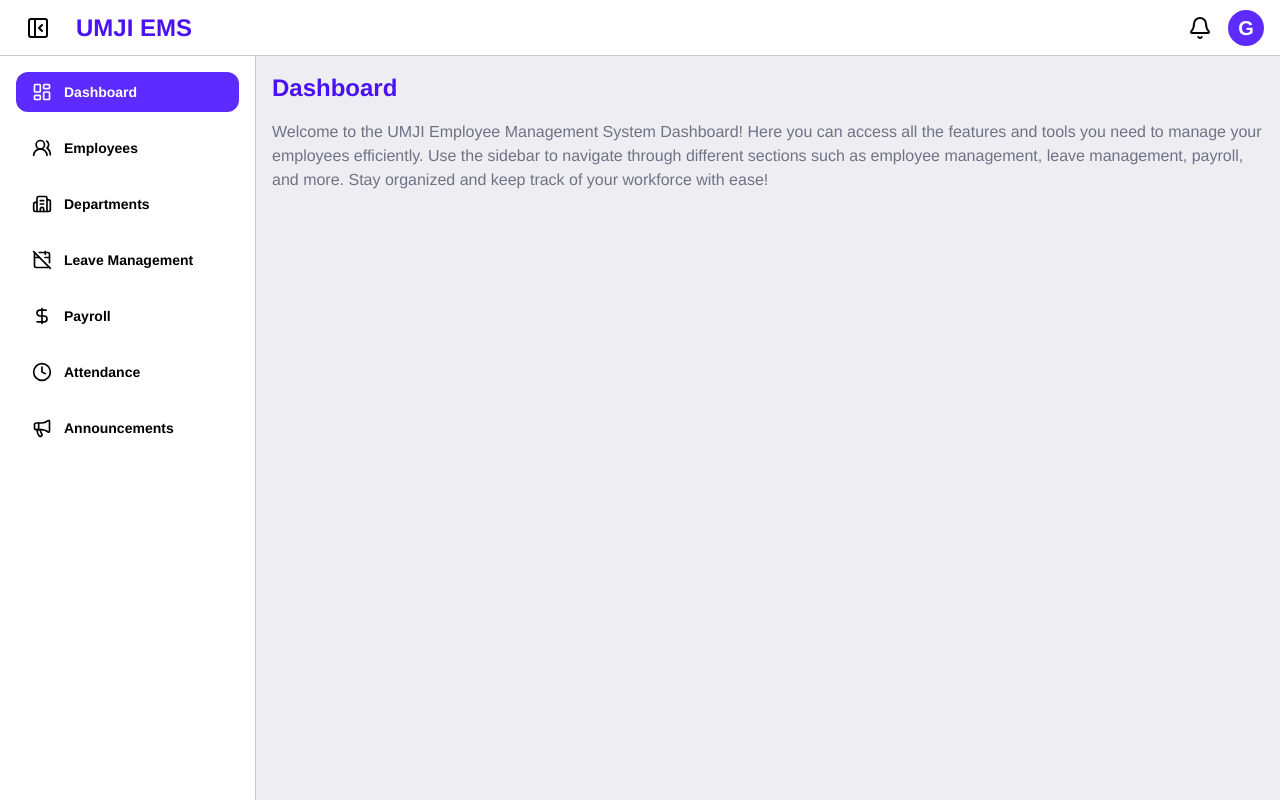
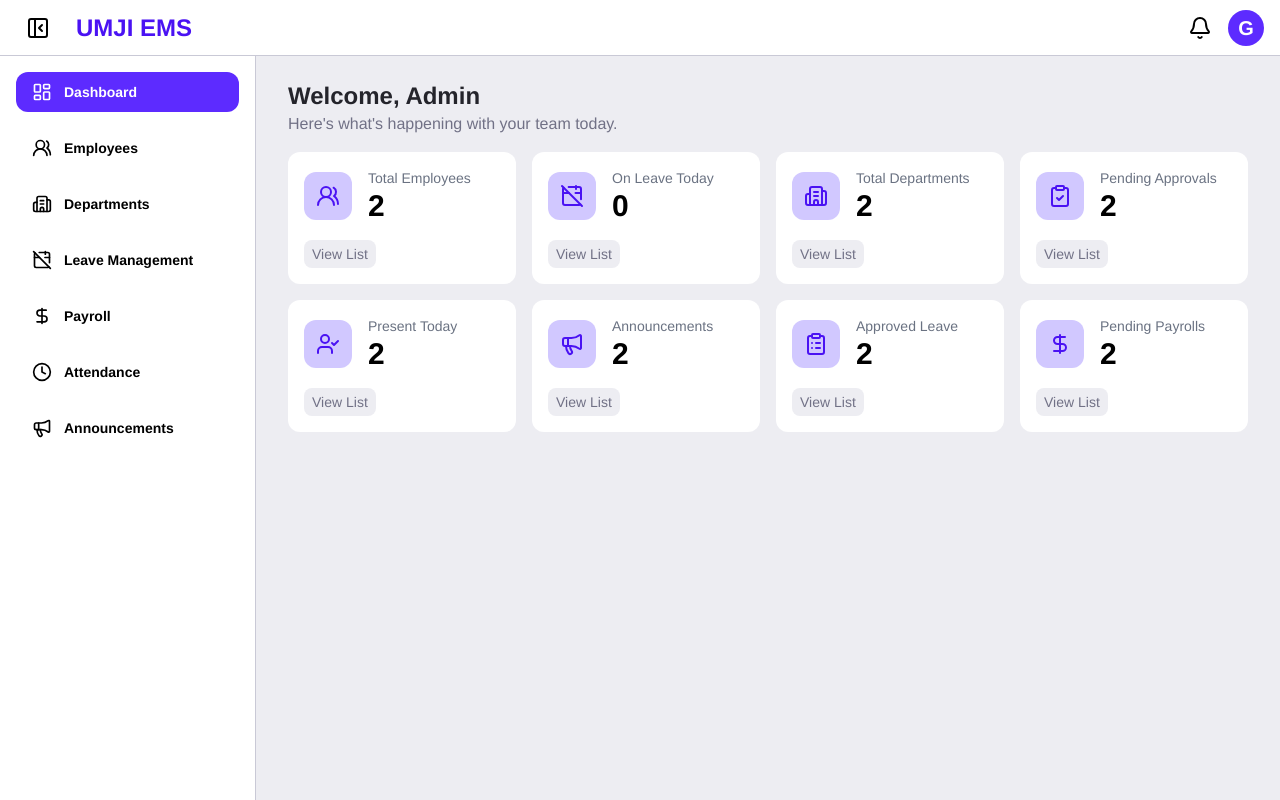
Before and after one commit to ghani726/umji-ems, a React (Vite) app: page /app in a window 1280 px wide. Built offline with nearby package versions, Linux system fonts and the light colour scheme.

Commit message:
Dashboard UI Completed, now next task is making navbar for EMS(App) for mobile

```diff
--- a/src/Styles/index.css
+++ b/src/Styles/index.css
@@ -91,7 +91,7 @@
   background: var(--color-secondary-100);
   width: 100%;
   min-height: 100dvh;
-  overflow: hidden;
+  /* overflow: hidden; */
 }
 
 .input-box {
--- a/src/pages/App/Dashboard.jsx
+++ b/src/pages/App/Dashboard.jsx
@@ -1,16 +1,114 @@
+import { Building2, CalendarOff, ClipboardCheck, ClipboardList, DollarSign, Megaphone, UserCheck, UsersRound } from "lucide-react"
 
 const Dashboard = () => {
   return (
-    <div className="flex flex-col gap-4 p-4 h-[calc(100dvh-3.5rem)] overflow-y-auto">
-      <h1 className="text-2xl font-bold text-primary-700">Dashboard</h1>
-      <p className="text-secondary-600">
-        Welcome to the UMJI Employee Management System Dashboard! Here you can
-        access all the features and tools you need to manage your employees
-        efficiently. Use the sidebar to navigate through different sections such
-        as employee management, leave management, payroll, and more. Stay
-        organized and keep track of your workforce with ease!
-      </p>
-    </div>
+    <section className="flex flex-col gap-4 p-6 px-8 h-[calc(100dvh-3.5rem)] overflow-y-auto w-full">
+      <div className="flex flex-col">
+        <h1 className="text-2xl font-bold text-secondary-950">Welcome, Admin</h1>
+        <p className="text-secondary-600">
+          Here's what's happening with your team today.
+        </p>
+      </div>
+      <div className="w-full grid grid-cols-[repeat(auto-fit,minmax(max(200px,calc(25%-1rem)),1fr))] gap-4">
+        <div className="bg-white rounded-xl p-4 flex flex-col gap-4">
+          <div className="flex items-center gap-4">
+            <div className="bg-primary-200 text-primary-700 flex justify-center items-center rounded-xl h-12 w-12 shrink-0">
+              <UsersRound></UsersRound>
+            </div>
+            <div>
+              <h4 className="text-gray-500 text-sm">Total Employees</h4>
+              <h4 className="font-bold text-3xl">2</h4>
+            </div>
+          </div>
+          <div className="py-1 px-2 text-secondary-600 bg-secondary-100 w-fit text-sm rounded-lg">View List</div>
+        </div>
+        <div className="bg-white rounded-xl p-4 flex flex-col gap-4">
+          <div className="flex items-center gap-4">
+            <div className="bg-primary-200 text-primary-700 flex justify-center items-center rounded-xl h-12 w-12 shrink-0">
+              <CalendarOff></CalendarOff>
+            </div>
+            <div>
+              <h4 className="text-gray-500 text-sm">On Leave Today</h4>
+              <h4 className="font-bold text-3xl">0</h4>
+            </div>
+          </div>
+          <div className="py-1 px-2 text-secondary-600 bg-secondary-100 w-fit text-sm rounded-lg">View List</div>
+        </div>
+        <div className="bg-white rounded-xl p-4 flex flex-col gap-4">
+          <div className="flex items-center gap-4">
+            <div className="bg-primary-200 text-primary-700 flex justify-center items-center rounded-xl h-12 w-12 shrink-0">
+              <Building2></Building2>
+            </div>
+            <div>
+              <h4 className="text-gray-500 text-sm">Total Departments</h4>
+              <h4 className="font-bold text-3xl">2</h4>
+            </div>
+          </div>
+          <div className="py-1 px-2 text-secondary-600 bg-secondary-100 w-fit text-sm rounded-lg">View List</div>
+        </div>
+        <div className="bg-white rounded-xl p-4 flex flex-col gap-4">
+          <div className="flex items-center gap-4">
+            <div className="bg-primary-200 text-primary-700 flex justify-center items-center rounded-xl h-12 w-12 shrink-0">
+              <ClipboardCheck></ClipboardCheck>
+            </div>
+            <div>
+              <h4 className="text-gray-500 text-sm">Pending Approvals</h4>
+              <h4 className="font-bold text-3xl">2</h4>
+            </div>
+          </div>
+          <div className="py-1 px-2 text-secondary-600 bg-secondary-100 w-fit text-sm rounded-lg">View List</div>
+        </div>
+        <div className="bg-white rounded-xl p-4 flex flex-col gap-4">
+          <div className="flex items-center gap-4">
+            <div className="bg-primary-200 text-primary-700 flex justify-center items-center rounded-xl h-12 w-12 shrink-0">
+              <UserCheck></UserCheck>
+            </div>
+            <div>
+              <h4 className="text-gray-500 text-sm">Present Today</h4>
+              <h4 className="font-bold text-3xl">2</h4>
+            </div>
+          </div>
+          <div className="py-1 px-2 text-secondary-600 bg-secondary-100 w-fit text-sm rounded-lg">View List</div>
+        </div>
+        <div className="bg-white rounded-xl p-4 flex flex-col gap-4">
+          <div className="flex items-center gap-4">
+            <div className="bg-primary-200 text-primary-700 flex justify-center items-center rounded-xl h-12 w-12 shrink-0">
+              <Megaphone></Megaphone>
+            </div>
+            <div>
+              <h4 className="text-gray-500 text-sm">Announcements</h4>
+              <h4 className="font-bold text-3xl">2</h4>
+            </div>
+          </div>
+          <div className="py-1 px-2 text-secondary-600 bg-secondary-100 w-fit text-sm rounded-lg">View List</div>
+        </div>
+        <div className="bg-white rounded-xl p-4 flex flex-col gap-4">
+          <div className="flex items-center gap-4">
+            <div className="bg-primary-200 text-primary-700 flex justify-center items-center rounded-xl h-12 w-12 shrink-0">
+              <ClipboardList></ClipboardList>
+            </div>
+            <div>
+              <h4 className="text-gray-500 text-sm">Approved Leave</h4>
+              <h4 className="font-bold text-3xl">2</h4>
+            </div>
+          </div>
+          <div className="py-1 px-2 text-secondary-600 bg-secondary-100 w-fit text-sm rounded-lg">View List</div>
+        </div>
+        <div className="bg-white rounded-xl p-4 flex flex-col gap-4">
+          <div className="flex items-center gap-4">
+            <div className="bg-primary-200 text-primary-700 flex justify-center items-center rounded-xl h-12 w-12 shrink-0">
+              <DollarSign></DollarSign>
+            </div>
+            <div>
+              <h4 className="text-gray-500 text-sm">Pending Payrolls</h4>
+              <h4 className="font-bold text-3xl">2</h4>
+            </div>
+          </div>
+          <div className="py-1 px-2 text-secondary-600 bg-secondary-100 w-fit text-sm rounded-lg">View List</div>
+        </div>
+
+      </div>
+    </section>
   )
 }
 
```
Also changed, not shown: public/screencapture-github-ghani726-umji-ems-2026-05-27-19_31_43.png (added).
